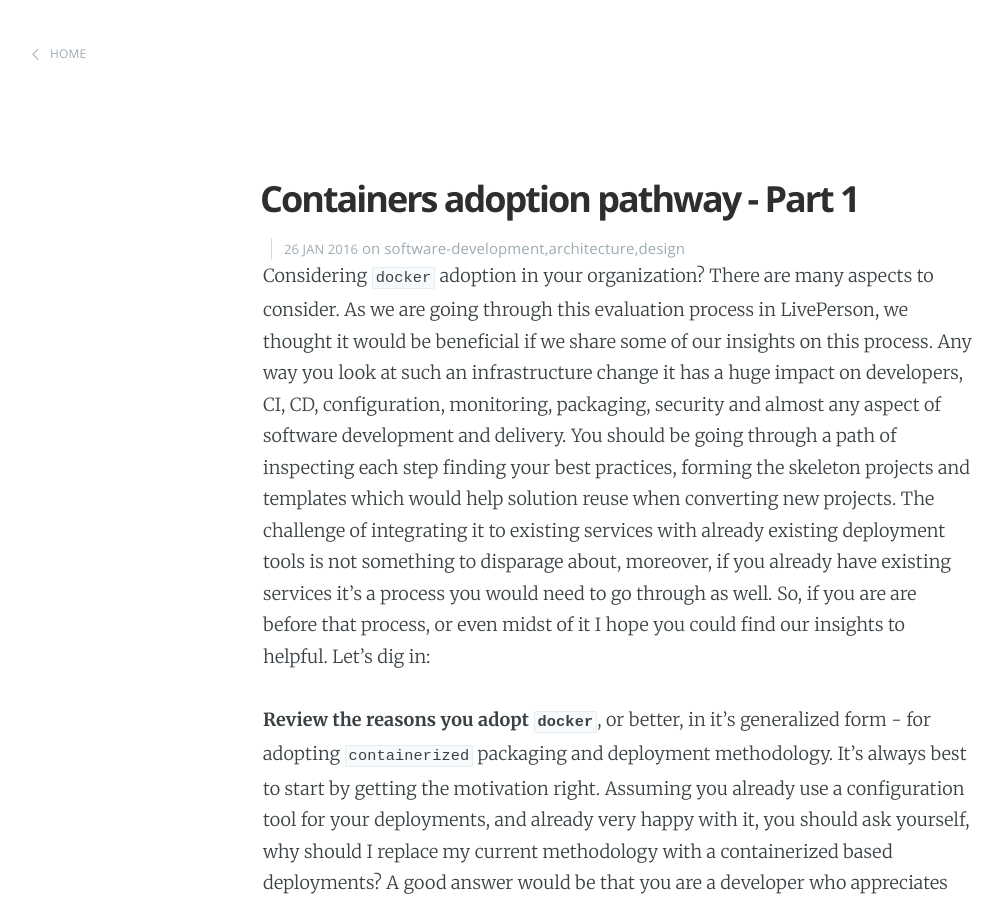
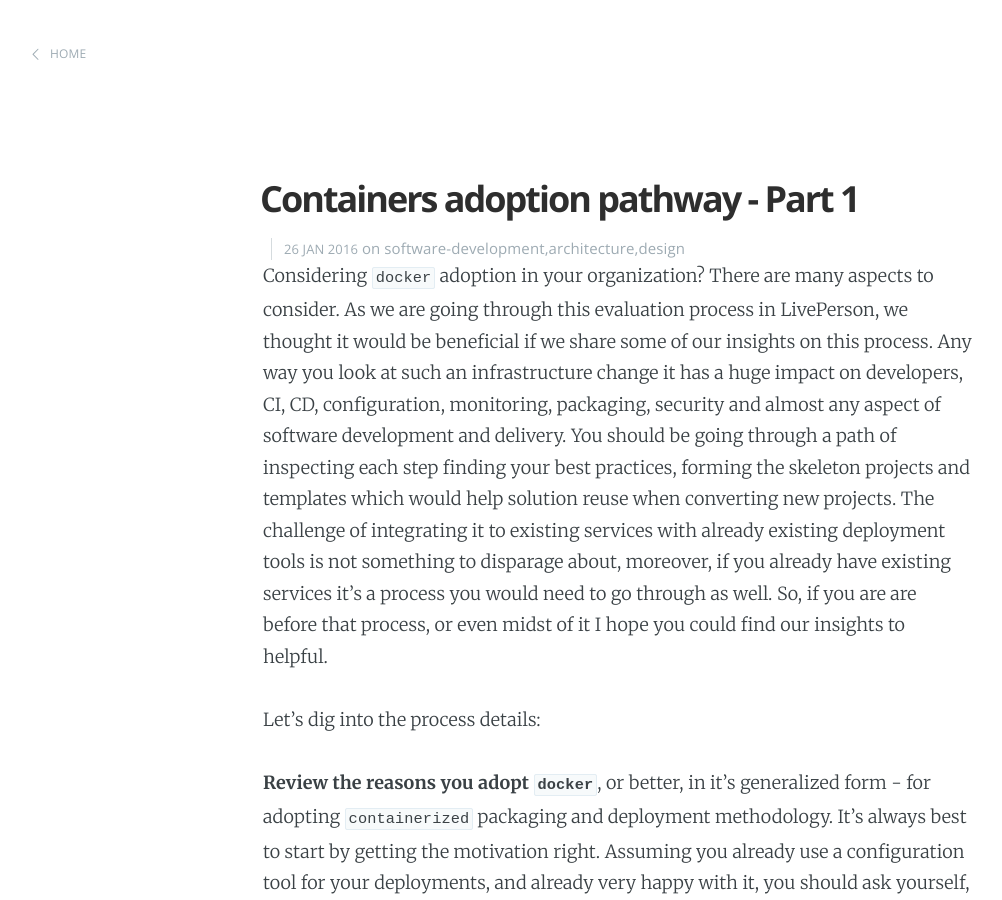
Before and after one commit to LivePersonInc/techblog, a Jekyll site: the page built from _posts/2016/2016-01-26-docker-adoption-pathway-part01.md, in a window 1280 px wide and 900 px high. Shown: the whole window, without its empty margins (22-1024 px from the left). Built offline with Jekyll 4.4.1, drawn with Linux system fonts in a browser that asks for light colours; Markdown is read by kramdown in place of the engine named in the settings; comment, search, counter and statistics services are not loaded.

Commit message:
+minor fixes

```diff
--- a/_posts/2016/2016-01-26-docker-adoption-pathway-part01.md
+++ b/_posts/2016/2016-01-26-docker-adoption-pathway-part01.md
@@ -8,7 +8,9 @@
 published: true
 test1: 1
 ---
-Considering `docker` adoption in your organization? There are many aspects to consider.  As we are going through this evaluation process in LivePerson, we thought it would be beneficial if we share some of our insights on this process.  Any way you look at such an infrastructure change it has a huge impact on developers, CI, CD, configuration, monitoring, packaging, security and almost any aspect of software development and delivery.  You should be going through a path of inspecting each step finding your best practices, forming the skeleton projects and templates which would help solution reuse when converting new projects.  The challenge of integrating it to existing services with already existing deployment tools is not something to disparage about, moreover, if you already have existing services it's a process you would need to go through as well.  So, if you are are before that process, or even midst of it I hope you could find our insights to helpful.  Let's dig in:
+Considering `docker` adoption in your organization? There are many aspects to consider.  As we are going through this evaluation process in LivePerson, we thought it would be beneficial if we share some of our insights on this process.  Any way you look at such an infrastructure change it has a huge impact on developers, CI, CD, configuration, monitoring, packaging, security and almost any aspect of software development and delivery.  You should be going through a path of inspecting each step finding your best practices, forming the skeleton projects and templates which would help solution reuse when converting new projects.  The challenge of integrating it to existing services with already existing deployment tools is not something to disparage about, moreover, if you already have existing services it's a process you would need to go through as well.  So, if you are are before that process, or even midst of it I hope you could find our insights to helpful.
+
+Let's dig into the process details:
 
 **Review the reasons you adopt `docker`**, or better, in it's generalized form - for adopting `containerized` packaging and deployment methodology.  It's always best to start by getting the motivation right.  Assuming you already use a configuration tool for your deployments, and already very happy with it, you should ask yourself, why should I replace my current methodology with a containerized based deployments? A good answer would be that you are a developer who appreciates with caution the concept of `immutability` and `functional-programming`;  In this case `containers` allows you to deploy these concepts into your deployments.  Having `containerized` deployments allows you to have `immutable deployments` in a much easier and fun way.  By having your containers `read-only` you may even come closer to the concept of `pure deployments` where you do no modifications but only replacements.
 
```
